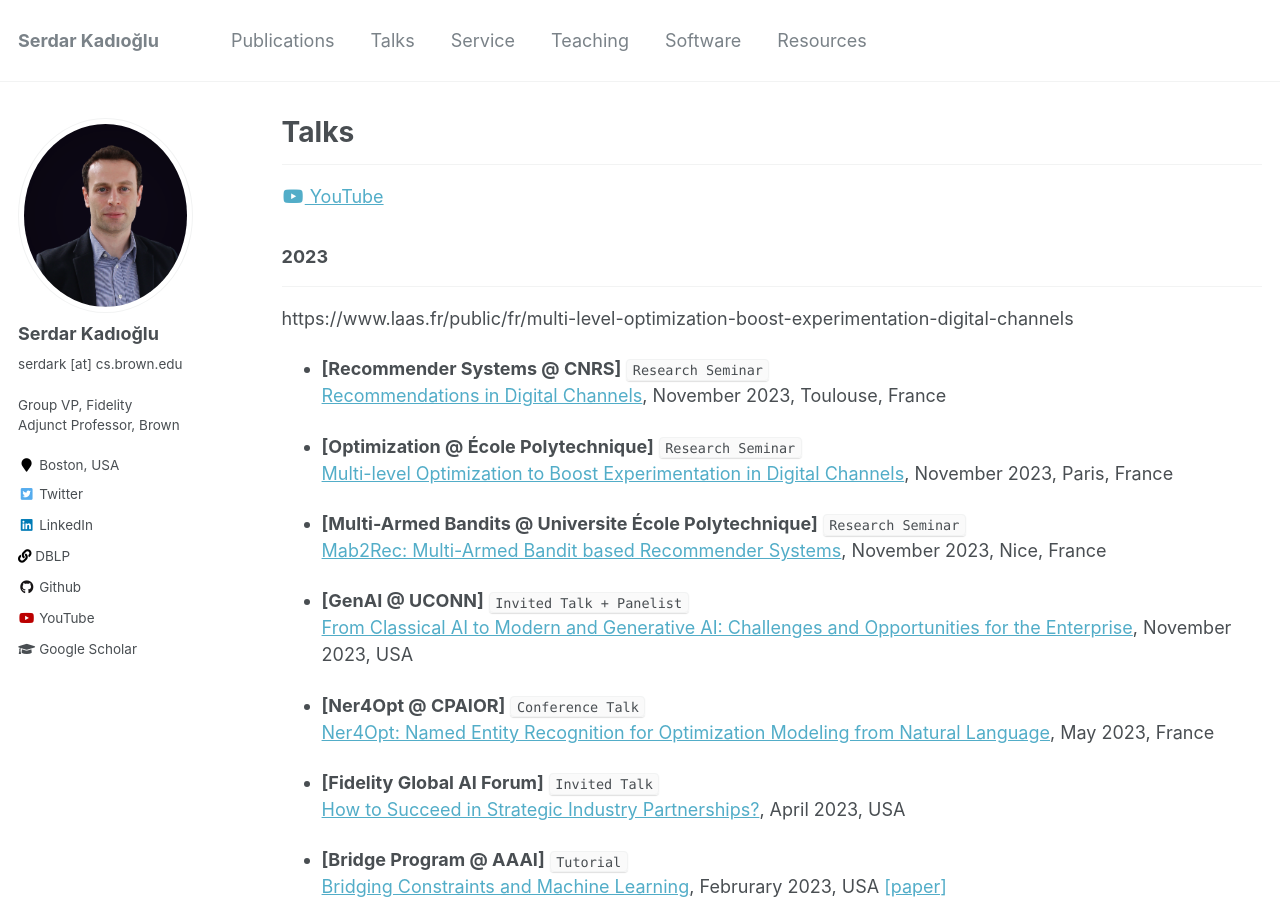
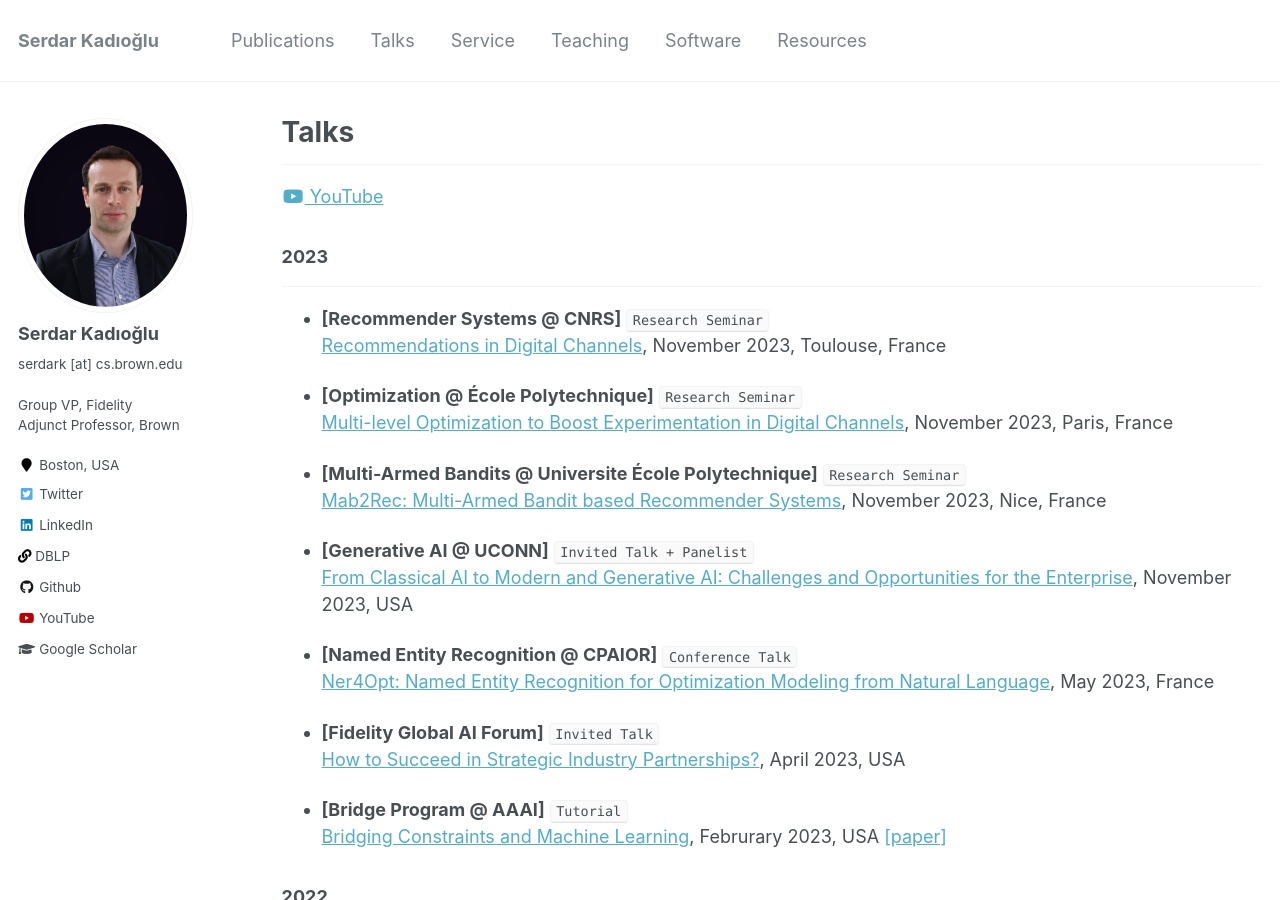
Before and after one commit to skadio/skadio.github.io, a Jekyll site: the page built from _pages/talks.md, in a window 1280 px wide and 900 px high. Built offline with Jekyll 4.4.1, drawn with Linux system fonts in a browser that asks for light colours.

Commit message:
Update talks.md

```diff
--- a/_pages/talks.md
+++ b/_pages/talks.md
@@ -11,10 +11,9 @@ author_profile: true
 ### 2023
 
 ---
-https://www.laas.fr/public/fr/multi-level-optimization-boost-experimentation-digital-channels
 
 * **[Recommender Systems @ CNRS]** `Research Seminar`\
-   [Recommendations in Digital Channels](https://www.lix.polytechnique.fr/news/430/view), November 2023, Toulouse, France
+   [Recommendations in Digital Channels](https://www.laas.fr/public/en/multi-level-optimization-boost-experimentation-digital-channels-0), November 2023, Toulouse, France
 
 * **[Optimization @ École Polytechnique]** `Research Seminar`\
    [Multi-level Optimization to Boost Experimentation in Digital Channels](https://www.lix.polytechnique.fr/news/430/view), November 2023, Paris, France
@@ -22,10 +21,10 @@ https://www.laas.fr/public/fr/multi-level-optimization-boost-experimentation-dig
 * **[Multi-Armed Bandits @ Universite École Polytechnique]** `Research Seminar`\
    [Mab2Rec: Multi-Armed Bandit based Recommender Systems](https://www.i3s.unice.fr/en/scientific-diffusion/seminars/2023/mdsc), November 2023, Nice, France
 
-* **[GenAI @ UCONN]** `Invited Talk + Panelist`\
+* **[Generative AI @ UCONN]** `Invited Talk + Panelist`\
    [From Classical AI to Modern and Generative AI: Challenges and Opportunities for the Enterprise](https://cacc.engr.uconn.edu/ai-workshop-home/ai-workshop-2023-savethedate/), November 2023, USA
 
-* **[Ner4Opt @ CPAIOR]** `Conference Talk`\
+* **[Named Entity Recognition @ CPAIOR]** `Conference Talk`\
    [Ner4Opt: Named Entity Recognition for Optimization Modeling from Natural Language](https://nbviewer.org/github/skadio/skadio.github.io/blob/master/files/Kadioglu_CPAIOR_2023.pdf), May 2023, France
 
 * **[Fidelity Global AI Forum]** `Invited Talk`\
```
